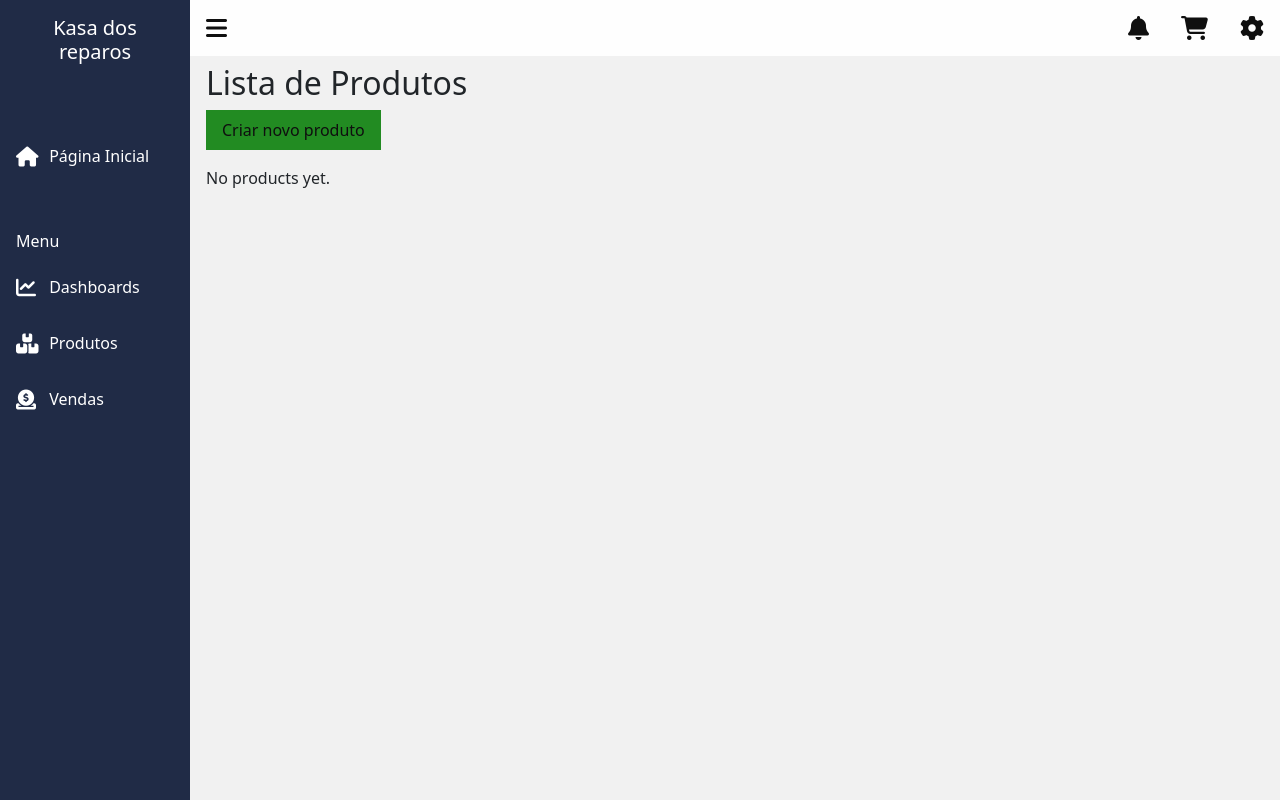
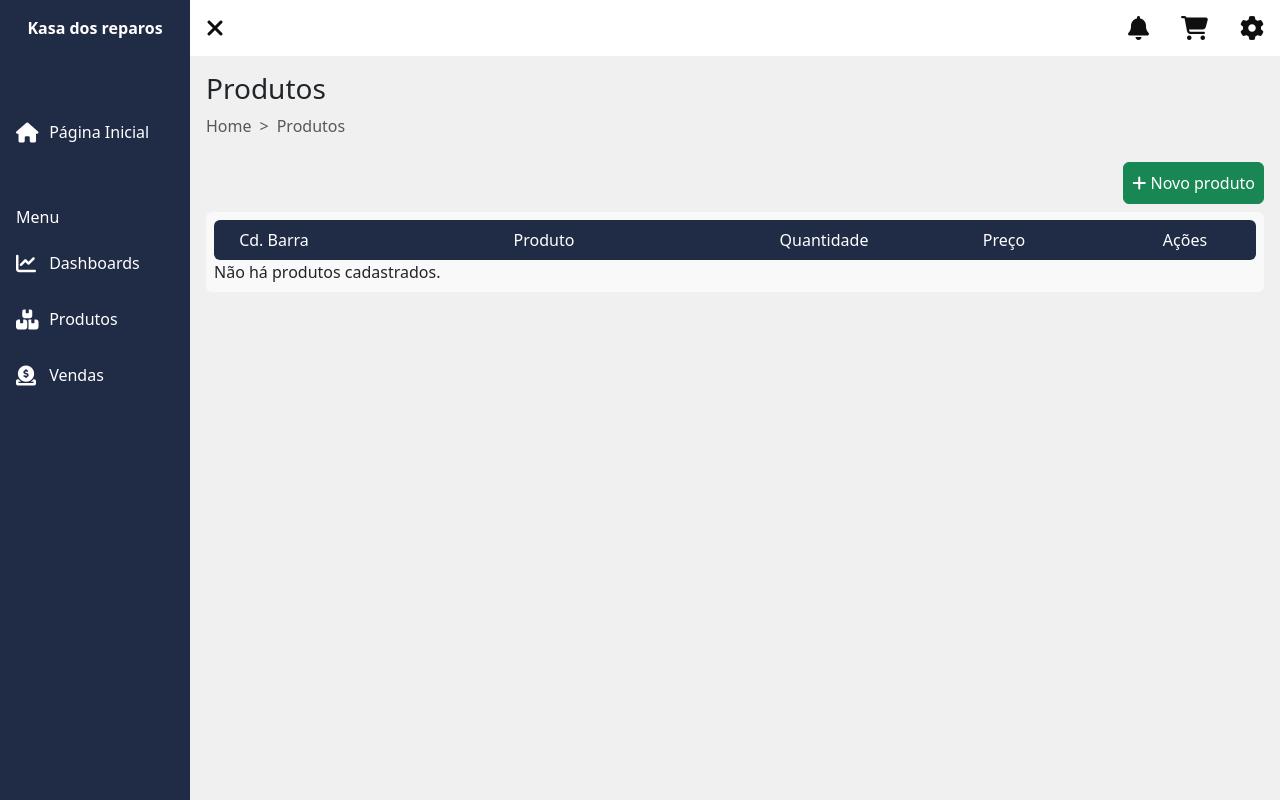
Before and after one commit to gustavolaires/kdr-erp, a Django app: page /products/ in a window 1280 px wide. Run offline with Django 5.2, Linux system fonts and the light colour scheme; data that the repository does not hold is empty; some libraries are stand-ins or nearby versions.

Commit message:
Refatoração e estilização da tela de listagem de produtos

```diff
--- a/kdr/static/css/base.css
+++ b/kdr/static/css/base.css
@@ -1,6 +1,21 @@
+:root {
+    --blue900: #202B46;
+    --blue300: #7198fa;
+    --neutral900: #0f0f0f;
+    --neutral700: #262626;
+    --neutral600: #525252;
+    --neutral500: #737373;
+    --neutral200: #E5E5E5;
+    --neutral100: #F0F0F0;
+    --neutral50: #F9F9F9;
+    --neutral: #FFF;
+
+    --breadcrumb-item: #212529bf;
+}
+
 a {
     text-decoration: none;
-    color: #0f0f0f;
+    color: var(--neutral900);
 }
 
 ul, ol {
@@ -10,42 +25,83 @@ ul, ol {
 }
 
 body header {
-    background-color: #fefefe;
+    background-color: var(--neutral);
 }
 
 body header a:hover {
-    background-color: #7198fa;
-    color: #202B46;
+    background-color: var(--blue300);
+    color: var(--blue900);
 }
 
 body section {
-    margin-left: 190px;
-    background-color: #F1F1F1;
+    background-color: var(--neutral100);
 }
 
-.sidebar {
-    position: fixed;
-    top: 0;
-    left: 0;
-    z-index: 1;
-    overflow-x: hidden;
+.aside-navbar {
+    position: sticky;
     width: 190px;
     height: 100%;
-    background-color: #202B46;
-    color: #FFFFFF;
+    background-color: var(--blue900);
+    color: var(--neutral);
 }
 
 .nav-item a {
-    color: #FFFFFF;
+    color: var(--neutral);
 }
 
 .nav-item a:hover {
-    background-color: #7198fa;
-    color: #202B46;
+    background-color: var(--blue300);
+    color: var(--blue900);
 }
 
-@media (max-width: 576px) {
+.breadcrumb-item a {
+    color: var(--breadcrumb-item);
+}
+
+.breadcrumb-item a:hover {
+    text-decoration: underline;
+}
+
+.hover-item:hover {
+    background-color: var(--blue300);
+    color: var(--blue900);
+}
+
+.kdr-table-header {
+    background-color: var(--blue900);
+    color: var(--neutral);
+}
+
+.kdr-table .kdr-table-lg-striped {
+    border-radius: 0.375em;
+}
+
+.kdr-table .kdr-table-lg-striped:nth-child(even) {
+    background-color: var(--neutral100);
+}
+
+.kdr-table .kdr-table-lg-striped:nth-child(even):hover {
+    background-color: var(--blue300);
+    color: var(--blue900);
+}
+
+@media (max-width: 991px) {
     body section{
         margin-left: 0px;
     }
 }
+
+@media (max-width: 991px) {
+    .kdr-table .kdr-table-item-slot:not(:last-child) {
+        border-bottom: 1px solid var(--neutral500);
+    }
+
+    .kdr-table .kdr-table-lg-striped:nth-child(even) {
+        background-color: var(--neutral50);
+    }
+
+    .kdr-table .kdr-table-lg-striped:nth-child(even):hover {
+        background-color: var(--blue300);
+        color: var(--blue900);
+    }
+}
--- a/kdr/templates/base.html
+++ b/kdr/templates/base.html
@@ -17,11 +17,12 @@
     {% endblock %}
 </head>
 
-<body class="d-flex flex-row min-vh-100">
-    <aside class="d-none d-sm-inline-block sidebar">
-        <nav class="navbar d-flex flex-column align-items-stretch">
-            <div class="px-3 py-2 text-center">
-                <h5>Kasa dos reparos</h5>
+<body class="d-flex flex-row align-items-stretch min-vh-100">
+    <aside class="collapse-aside-navbar collapse collapse-horizontal show" id="aside-navbar">
+        <div class="aside-navbar">
+            <nav class="navbar d-flex flex-column align-items-stretch py-0">
+                <div class="px-3 py-3 text-center">
+                    <strong>Kasa dos reparos</strong>
                 </div>
 
                 <ul class="navbar-nav mt-5">
@@ -64,14 +65,16 @@
                 </ul>
 
             </nav>
+        </div>
     </aside>
 
     <section class="w-100">
         <header class="d-flex flex-row justify-content-between">
             <ul class="d-flex flex-row">
                 <li>
-                    <a class="d-block w-100 px-3 py-3" href="#">
-                        <i class="fa-solid fa-bars fa-xl"></i>
+                    <a class="d-block w-100 px-3 py-3" data-bs-toggle="collapse" href=".collapse-aside-navbar" role="button" aria-expanded="true" aria-controls="aside-navbar">
+                        <i class="fa-solid fa-bars fa-xl collapse-aside-navbar collapse collapse-horizontal"></i>
+                        <i class="fa-solid fa-xmark fa-xl collapse-aside-navbar collapse collapse-horizontal show"></i>
                     </a>
                 </li>
             </ul>
@@ -95,7 +98,7 @@
             </ul>
         </header>
 
-        <main class="px-3 py-2">
+        <main class="px-3 py-3">
             {% block content %}
             {% endblock %}
         </main>
--- a/stock/admin.py
+++ b/stock/admin.py
@@ -1,5 +1,7 @@
 from django.contrib import admin
 
-from .models import Product
+from .models import Manufacturer, Product, UnitType
 
+admin.site.register(Manufacturer)
 admin.site.register(Product)
+admin.site.register(UnitType)
--- a/stock/templates/product/list.html
+++ b/stock/templates/product/list.html
@@ -7,24 +7,79 @@
 {% endblock %}
 
 {% block content %}
-    <h2>Lista de Produtos</h2>
+    <!-- title -->
+    <h3>Produtos</h3>
 
-    <div class="d-inline-block px-3 py-2 mb-2 my-class">
-        <a href="{% url 'product-create' %}">Criar novo produto</a>
+    <!-- breadcrumb -->
+    <div style="--bs-breadcrumb-divider: '>';" aria-label="breadcrumb">
+        <ol class="breadcrumb">
+            <li class="breadcrumb-item"><a href="{% url 'home' %}">Home</a></li>
+            <li class="breadcrumb-item active" aria-current="page">Produtos</li>
+        </ol>
     </div>
 
+    <!-- actions button -->
     <div class="py-2">
-        <ul>
+        <div class="d-flex justify-content-end">
+            <a class="d-block-inline btn btn-success rounded-2 px-2 py-2" href="{% url 'product-create' %}">
+                <span>
+                    <i class="fa-solid fa-plus"></i>
+                </span>
+                <span class="text-nowrap">Novo produto</span>
+            </a>
+        </div>
+    </div>
+
+    <!-- main data -->
+    <div class="kdr-table rounded-2 px-2 py-2" style="background-color: var(--neutral50);">
+        <div class="d-none d-lg-flex text-center rounded-2 kdr-table-header">
+            <span class="d-inline-block px-2 py-2" style="min-width: 120px;">Cd. Barra</span>
+            <span class="d-inline-block flex-grow-1 px-2 py-2">Produto</span>
+            <span class="d-inline-block px-2 py-2" style="min-width: 140px;">Quantidade</span>
+            <span class="d-inline-block px-2 py-2" style="min-width: 220px;">Preço</span>
+            <span class="d-inline-block px-2 py-2" style="min-width: 142px;">Ações</span>
+        </div>
+
+        <div class="d-flex flex-column">
             {% for product in object_list %}
-                <li>
-                    {{ product.bar_code }} - {{ product.name }} -
-                    <a href="{% url 'product-detail' product.id %}">Detalhes</a> |
-                    <a href="{% url 'product-update' product.id %}">Atualizar</a> |
-                    <a href="{% url 'product-delete' product.id %}">Deletar</a>
-                </li>
+                <div class="kdr-table-item-slot">
+                    <div class="d-flex flex-row kdr-table-lg-striped hover-item py-1">
+                        <div class="d-flex flex-column flex-lg-row flex-wrap flex-grow-1">
+                            <div class="d-flex flex-row flex-nowrap flex-grow-1">
+                                <span class="d-inline-block px-2 py-2" style="min-width: 120px;">{{ product.bar_code }}</span>
+                                <span class="d-inline-block flex-grow-1 px-2 py-2" style=" min-width: 132px;">{{ product.name }}</span>
+                            </div>
+                            <div class="d-flex flex-row flex-nowrap flex-grow-1 flex-lg-grow-0 justify-content-between">
+                                <span class="d-inline-block text-lg-center px-2 py-2" style="min-width: 140px;">{{ product.amount }} unidades</span>
+                                <span class="d-inline-block text-center px-2 py-2" style="min-width: 220px;">R$ {{ product.unit_price }} / unidade</span>
+                            </div>
+                        </div>
+                        <div class="d-inline-block">
+                            <div class="d-flex flex-row align-items-center gap-2 h-100">
+                                <a href="{% url 'product-detail' product.id %}" class="btn btn-primary rounded-2 px-2 py-2">
+                                    <span class="d-inline-block text-center" style="width: 24px;">
+                                        <i class="fa-solid fa-file-lines"></i>
+                                    </span>
+                                </a>
+                                <a href="{% url 'product-update' product.id %}" class="btn btn-warning rounded-2 px-2 py-2">
+                                    <span class="d-inline-block text-center" style="width: 24px;">
+                                        <i class="fa-solid fa-pen-to-square"></i>
+                                    </span>
+                                </a>
+                                <a href="{% url 'product-delete' product.id %}" class="btn btn-danger rounded-2 px-2 py-2">
+                                    <span class="d-inline-block text-center" style="width: 24px;">
+                                        <i class="fa-solid fa-trash-can"></i>
+                                    </span>
+                                </a>
+                            </div>
+                        </div>
+                    </div>
+                </div>
             {% empty %}
-                <li>No products yet.</li>
+                <div>
+                     Não há produtos cadastrados.
+                </div>
             {% endfor %}
-        </ul>
+        </div>
     </div>
 {% endblock %}
--- a/stock/views.py
+++ b/stock/views.py
@@ -1,28 +1,29 @@
 from django.urls import reverse_lazy
-from django.views.generic import ListView, DetailView, CreateView, UpdateView, DeleteView
+from django.views import generic
 from stock.models import Product
+from stock.forms import ProductForm
 
-class ProductListView(ListView):
+class ProductListView(generic.ListView):
     model = Product
     template_name = "product/list.html"
 
-class ProductDetailView(DetailView):
+class ProductDetailView(generic.DetailView):
     model = Product
     template_name = "product/detail.html"
 
-class ProductCreateView(CreateView):
+class ProductCreateView(generic.CreateView):
     model = Product
-    fields = ["name", "description", "bar_code", "amount", "manufacturer_reference"]
+    form_class = ProductForm
     template_name = "product/create.html"
     success_url = reverse_lazy("product-list")
 
-class ProductUpdateView(UpdateView):
+class ProductUpdateView(generic.UpdateView):
     model = Product
-    fields = ["name", "description", "bar_code", "amount", "manufacturer_reference"]
+    form_class = ProductForm
     template_name = "product/update.html"
     success_url = reverse_lazy("product-list")
 
-class ProductDeleteView(DeleteView):
+class ProductDeleteView(generic.DeleteView):
     model = Product
     template_name = "product/delete.html"
     success_url = reverse_lazy("product-list")
```
Also changed, not shown: stock/forms.py (added, +12 -0 lines), stock/models.py (+20 -4 lines), stock/migrations/0002_manufacturer_unittype_and_more.py (added). Lines whose indentation alone changed are shown as unchanged.
